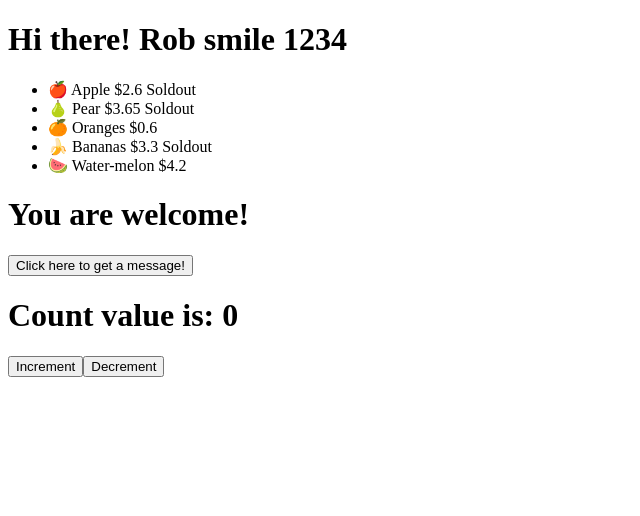
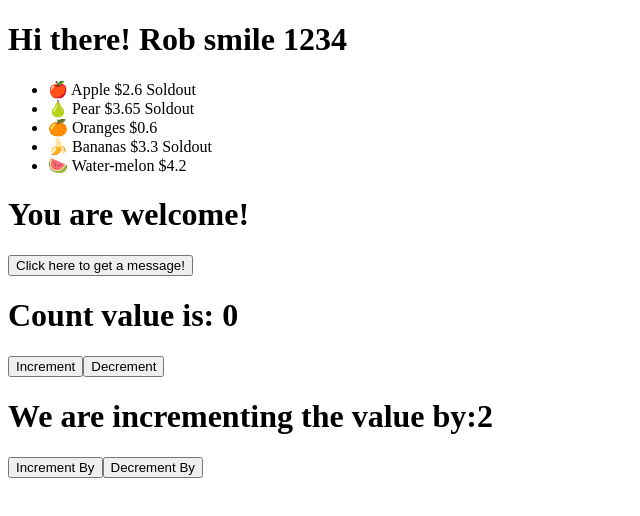
Before and after one commit to MahabirGupta/myReactProject, a React (Vite) app in the folder reactpro/: page / in a window 1280 px wide. Shown: the top 516 px of the page, without its empty margins (0-640 px from the left). Built offline with nearby package versions, Linux system fonts and the light colour scheme.

Commit message:
Create multiple states in react

```diff
--- a/reactpro/src/components/Counter.jsx
+++ b/reactpro/src/components/Counter.jsx
@@ -2,17 +2,28 @@
 
 export default function Counter() {
   const [count, setCount] = useState(0); //sets the value of the count variable to be zero
+  const [incrementBy, setIncrementBy] = useState(2); //sets the value of the count variable to be 2
   function increment() {
-    setCount(count + 1);
+    setCount(count + incrementBy);
   }
   function decrement() {
-    setCount(count - 1);
+    setCount(count - incrementBy);
+  }
+  function increaseIncrement() {
+    setIncrementBy(incrementBy + 3);
+  }
+  function decreaseIncrement() {
+    setIncrementBy(incrementBy - 3);
   }
   return (
     <div>
       <h1>Count value is: {count}</h1>
       <button onClick={increment}>Increment</button>
       <button onClick={decrement}>Decrement</button>
+
+      <h1>We are incrementing the value by:{incrementBy}</h1>
+      <button onClick={increaseIncrement}>Increment By</button>
+      <button onClick={decreaseIncrement}>Decrement By</button>
     </div>
   );
 }
```
